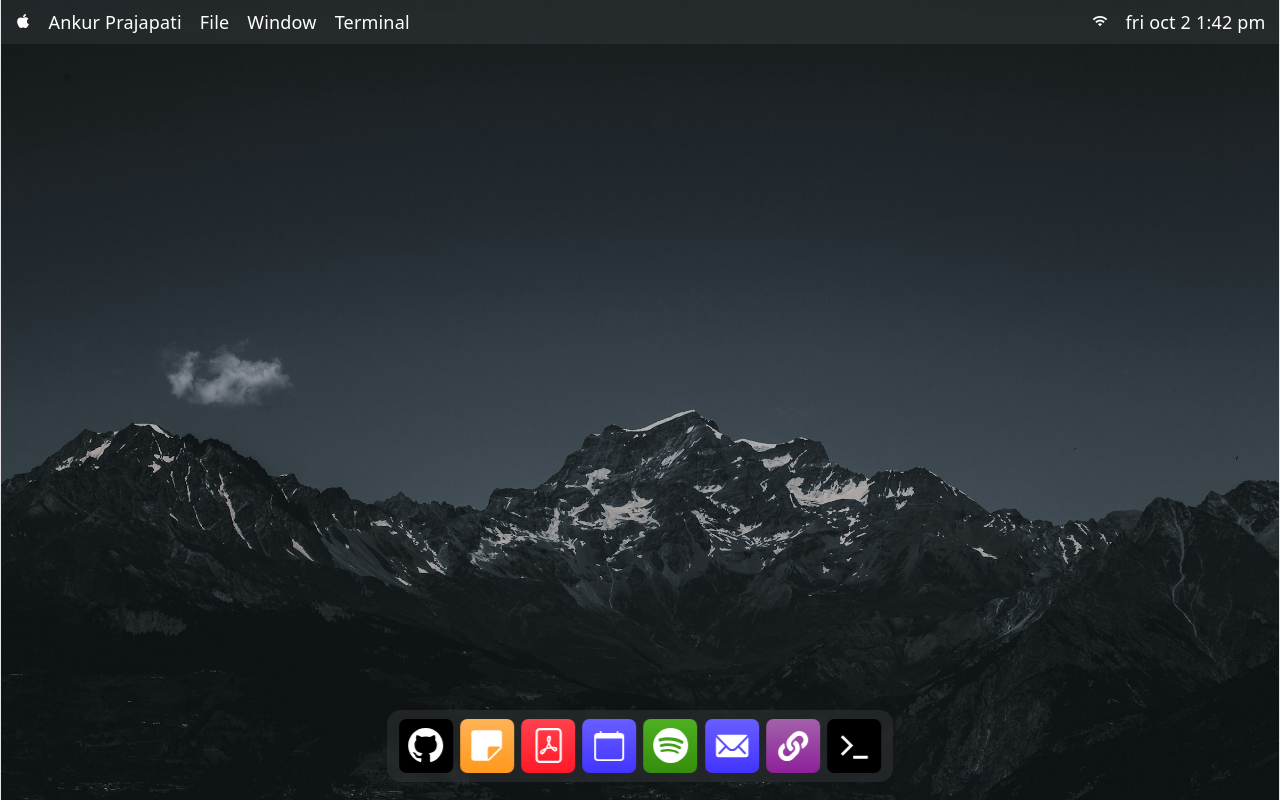
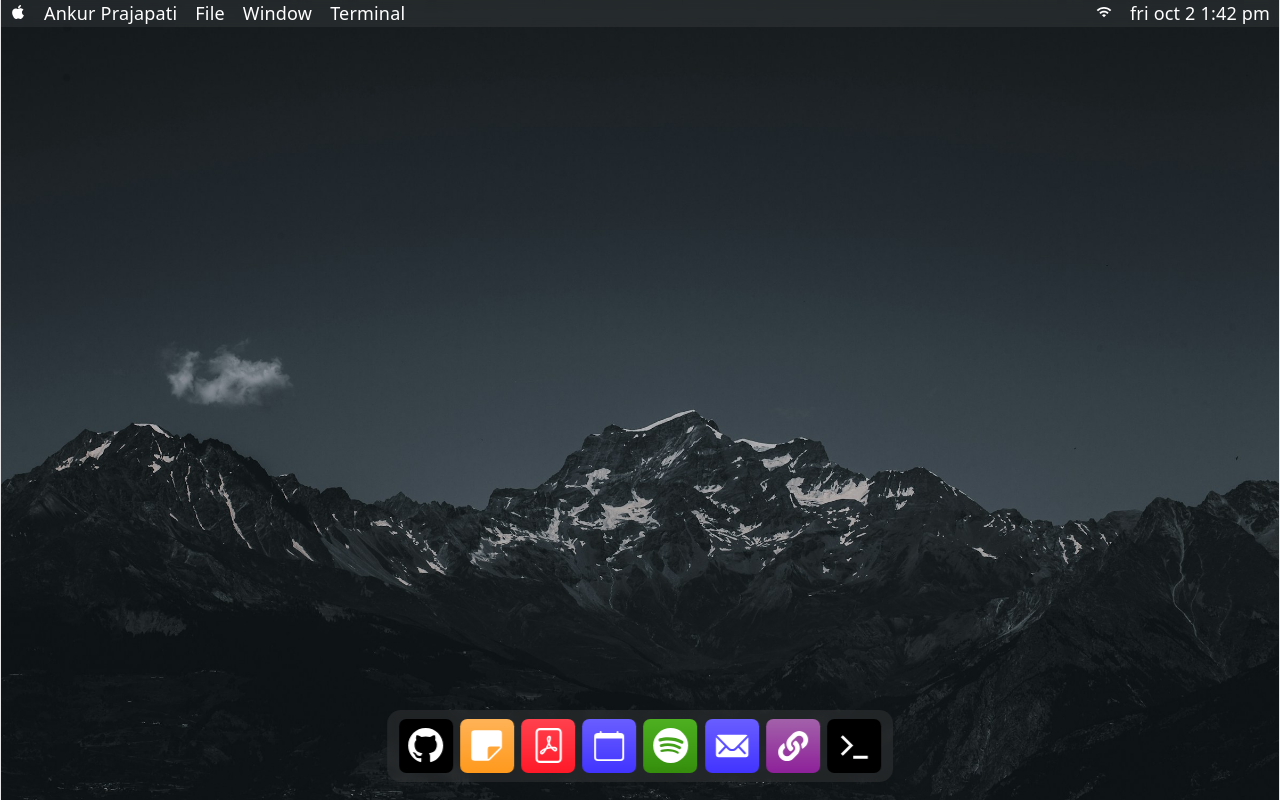
Before and after one commit to daksh-pokhriyal/DAKSH_PORTFOLIO, a React (Vite) app: page / in a window 1280 px wide. Built offline with nearby package versions, Linux system fonts and the light colour scheme.

Commit message:
just a commit

```diff
--- a/src/components/Nav.scss
+++ b/src/components/Nav.scss
@@ -1,22 +1,23 @@
 nav {
     width: 100%;
+    height: 1.5rem;
+    box-sizing: border-box;
 
     color: white;
-    padding-inline: 0.75rem;
-    padding-block: 0.5rem;
+    padding: 0.125rem 0.5rem;
     background-color: #9e9e9e1b;
     backdrop-filter: blur(5px);
 
     display: flex;
+    align-items: center;
     justify-content: space-between;
 
-
-    font-family: system-ui, -apple-system, BlinkMacSystemFont, 'Segoe UI', Roboto, Oxygen, Ubuntu, Cantarell, 'Open Sans', 'Helvetica Neue', sans-serif;
-
+    font-family: system-ui, -apple-system, BlinkMacSystemFont, 'Segoe UI', sans-serif;
 
     .left,
     .right {
         display: flex;
+        align-items: center;
         gap: 1rem;
     }
 }
```
